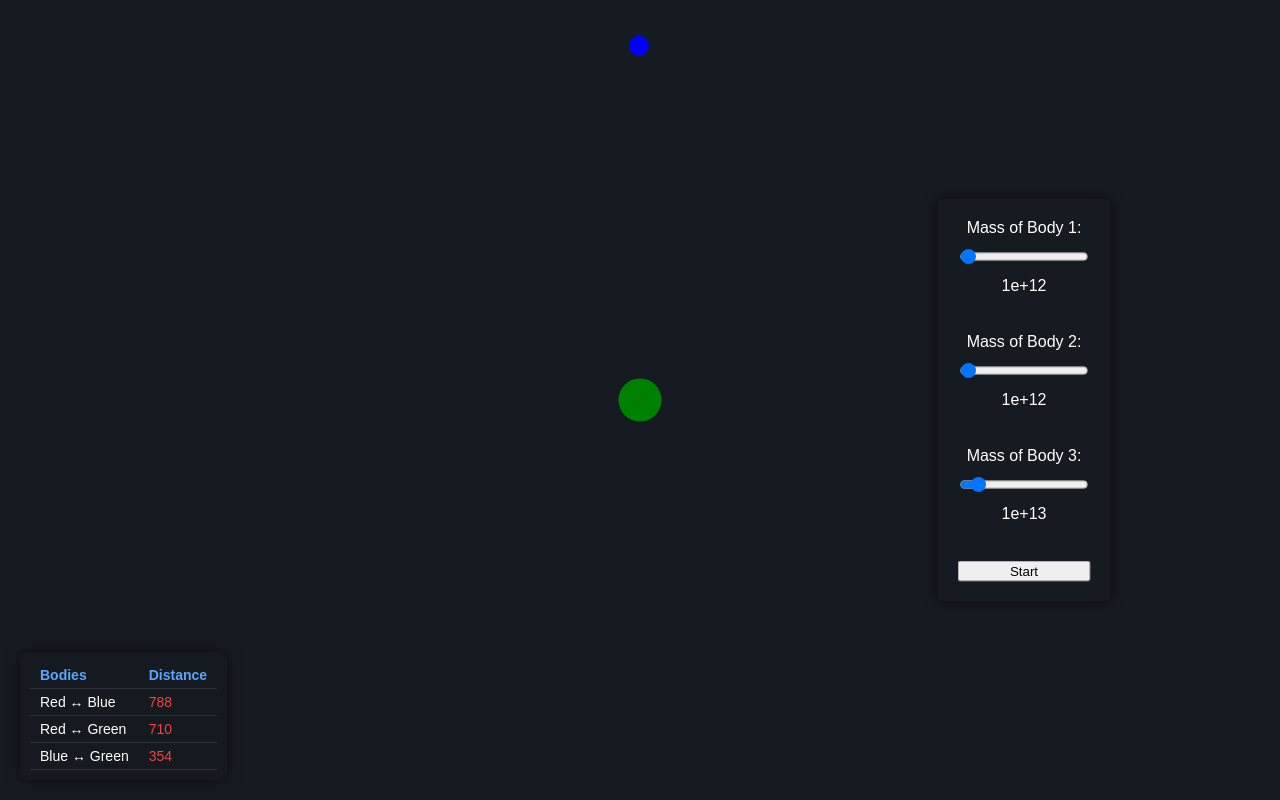
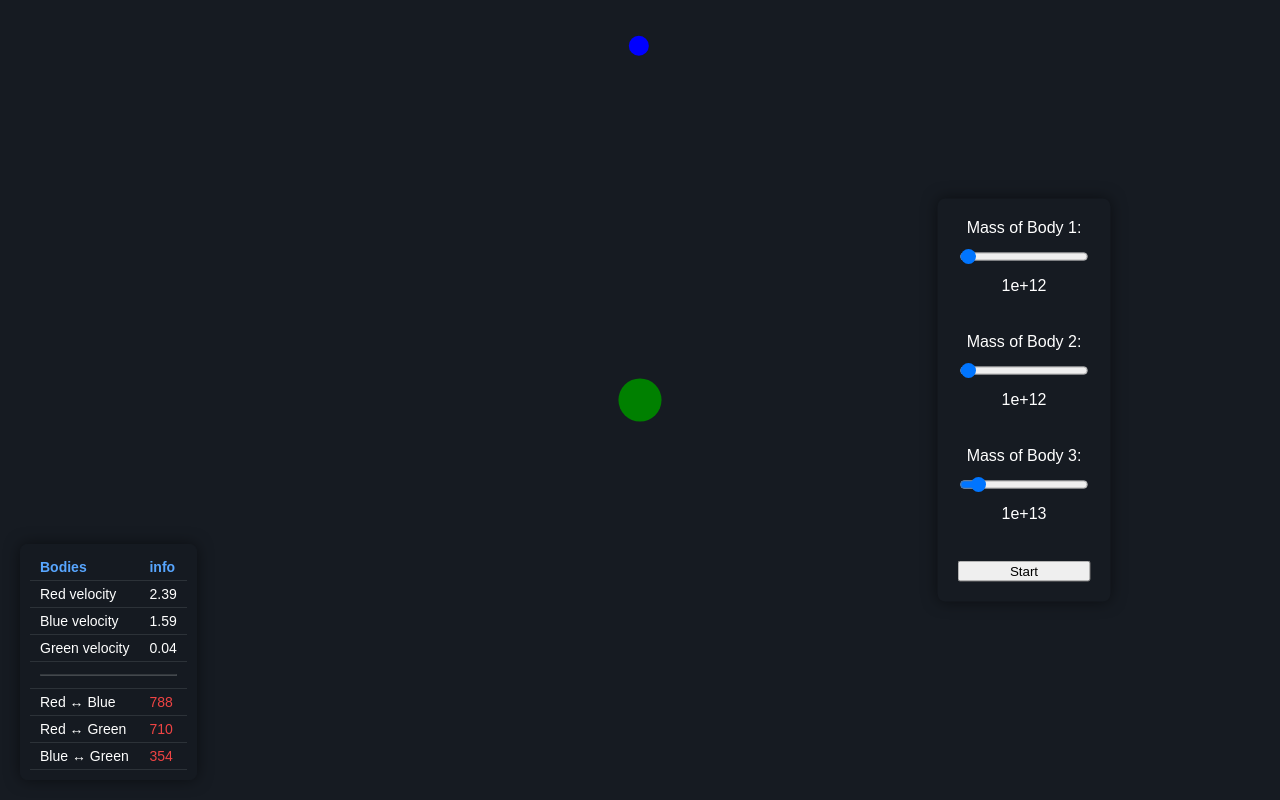
Before and after one commit to hannesmoehring/3bp, a plain HTML site: page index.html in a window 1280 px wide. Drawn offline with Linux system fonts and the light colour scheme.

Commit message:
added velocity show

```diff
--- a/index.html
+++ b/index.html
@@ -31,7 +31,7 @@
             <thead>
                 <tr>
                     <th>Bodies</th>
-                    <th>Distance</th>
+                    <th>info</th>
                 </tr>
             </thead>
             <tbody id="distance-tbody">
--- a/main.js
+++ b/main.js
@@ -73,6 +73,10 @@ const previousDistances = {
     'blue-green': null
 };
 
+function calculateVelocity(body) {
+    return Math.sqrt(body.vx * body.vx + body.vy * body.vy).toFixed(2);
+}
+
 function updateDistanceTable() {
     const tbody = document.getElementById('distance-tbody');
     tbody.innerHTML = '';
@@ -81,6 +85,18 @@ function updateDistanceTable() {
     const blue = bodies.find(b => b.color === 'blue');
     const green = bodies.find(b => b.color === 'green');
 
+    // Add velocity rows for existing bodies
+    bodies.forEach(body => {
+        const row = tbody.insertRow();
+        row.innerHTML = `<td>${body.color.charAt(0).toUpperCase() + body.color.slice(1)} velocity</td>
+                        <td>${calculateVelocity(body)}</td>`;
+    });
+
+    // Add separator row
+    const separatorRow = tbody.insertRow();
+    separatorRow.innerHTML = '<td colspan="2"><hr style="border-color: rgba(255,255,255,0.2)"></td>';
+
+    // Add distance rows
     if (red && blue) {
         const currentDistance = calculateDistance(red, blue);
         const color = getDistanceColor(currentDistance, previousDistances['red-blue']);
```
